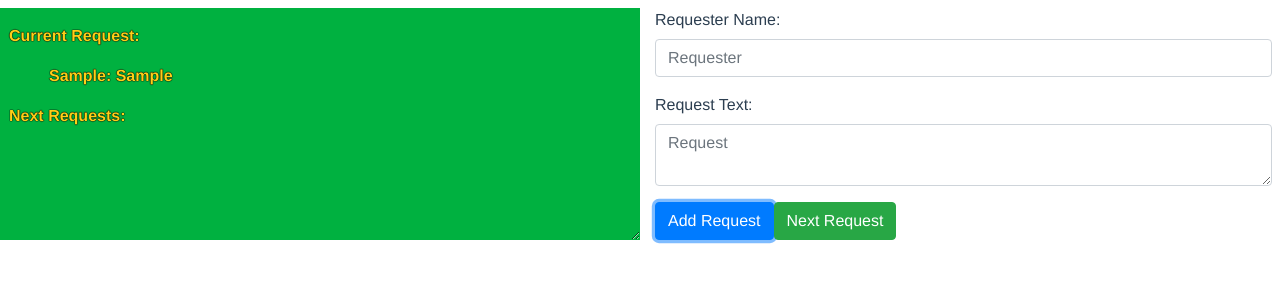
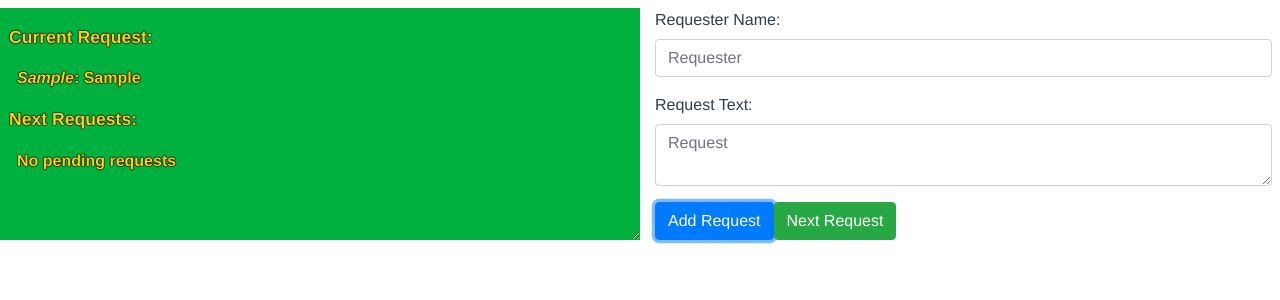
Before and after one commit to decay42/grubby-requests, a Vue app: page /#/ in a window 1280 px wide. Both pictures are taken after typing "Sample", "Sample" into the empty fields and a click on the button "Add Request". Shown: the top 300 px of the page. Built offline with nearby package versions, Linux system fonts and the light colour scheme.

Commit message:
Work on stream overlay
- Changed styling quite a bit (hanging indent for requests)
- Added fallback message for no empty next requests

```diff
--- a/src/components/StreamOverlay.vue
+++ b/src/components/StreamOverlay.vue
@@ -1,19 +1,27 @@
 <template>
   <div class="chroma">
     <p>Current Request:</p>
-    <ul>
-      <li v-if="requests[0]">
-        {{ requests[0].requester }}: {{ requests[0].request }}
+    <ul class="pl-2">
+      <li
+         v-if="requests[0]">
+        <i>{{ requests[0].requester }}</i>: {{ requests[0].request }}
       </li>
       <li v-else>
         Currently no requests
       </li>
     </ul>
     <p>Next Requests:</p>
-    <ul>
-      <li v-for="request in requests.slice(1)" :key="request.id">
-        {{ request.requester }}: {{ request.request }}
-      </li>
+    <ul class="pl-2">
+      <div v-if="requests[1]">
+        <li
+           v-for="request in requests.slice(1)"
+           :key="request.id">
+          <i>{{ request.requester }}</i>: {{ request.request }}
+        </li>
+      </div>
+      <div v-else>
+        <li>No pending requests</li>
+      </div>
     </ul>
   </div>
 </template>
@@ -31,20 +39,29 @@ export default {
 }
 </script>
 
-<style scoped>
+<style scoped lang="scss">
   .chroma {
     background-color: #00b140;
     color: #FDD017;
     font-weight: bold;
-    text-shadow: #000 0 0 1px, #000 0 0 1px, #000 0 0 1px;
+    text-shadow: #000 0 0 1px, #000 0 0 1px, #000 0 0 1px, #000 0 0 1px, #000 0 0 1px;
     -webkit-font-smoothing: antialiased;
   }
 
   ul {
     list-style-type: none;
+
+    li {
+      text-indent: -0.9rem;
+      padding-left: 0.9rem;
+    }
+
+    li:not(:last-child) {
+      margin-bottom: 0.5rem;
+    }
   }
 
-  li:not(:last-child) {
-    margin-bottom: 0.5rem;
+  p {
+    font-size: 110%;
   }
 </style>
```
